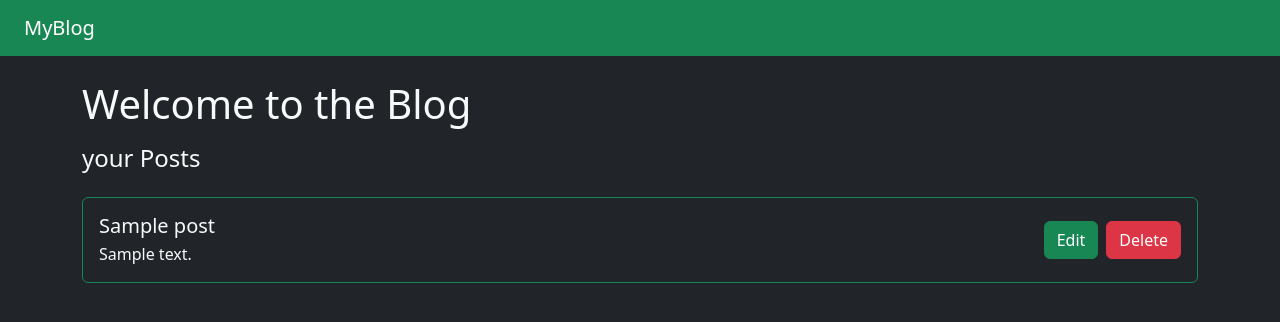
After one commit to mohammadmahdi-safarkhani/blogging-platform, a Django app: a page that uses templates/post/dashboard.html in a window 1280 px wide. The commit adds this page. Shown: the top 322 px of the page. Run offline with Django 5.2, Linux system fonts and the light colour scheme; tables that the repository leaves empty hold one stand-in row (values such as "Sample post"); some libraries are stand-ins or nearby versions.

Commit message:
add edit and delete post and some javascripts helped by AI

```diff
--- a/blog_app/urls.py
+++ b/blog_app/urls.py
@@ -10,8 +10,11 @@ urlpatterns = [
 #-----------------------------------------------------
     # path("home/post/<slug:slug>", views., name="post_detail"),           # posts urls
     path("home/post/add", add_post, name="add_post"),
+    path("home/post/edit/<int:pk>", edit_post, name="edit_post"),
+    path("home/post/del/<int:pk>", delete_post, name="delete_post"),
 
 #-----------------------------------------------------
+    path("dashboard/<str:username>/", dashboard, name="dashboard"),
 
 
 
--- a/blog_app/views.py
+++ b/blog_app/views.py
@@ -29,3 +29,44 @@ def add_post(request):
             return render(request,'post/add_post.html')
     else:
          return render(request,'post/add_post.html')
+#-----------------------------------------------------
+def dashboard(request, username):
+    if not request.user.is_authenticated:
+        redirect('login')
+    user = CustomUser.objects.get(username=username)
+    post = Post.objects.filter(auther=user)
+    return render(request,'post/dashboard.html',{'user':user,'post':post})
+#-----------------------------------------------------
+
+def edit_post(request, pk):
+    if request.user.is_authenticated:
+        post = Post.objects.get(id=pk)
+
+        if request.method == 'POST':
+            title = request.POST['title']
+            content = request.POST['content']
+            published = 'published' in request.POST
+
+            # Update the existing post
+            post.title = title
+            post.content = content
+            post.published = published
+            post.save()
+            messages.success(request,'post edited successfully')
+
+            return redirect('dashboard', username=request.user.username)
+
+        return render(request, 'post/edit_post.html', {'post': post})
+
+
+def delete_post(request, pk):
+    if request.user.is_authenticated:
+        post = Post.objects.get(id=pk)
+        if request.method == 'POST':
+
+            post.delete()
+            messages.success(request,'post deleted successfully')
+            return redirect('dashboard', username=request.user.username)
+
+
+    return redirect('dashboard', username=request.user.username)
--- a/templates/base/home_page.html
+++ b/templates/base/home_page.html
@@ -16,6 +16,7 @@
         {% if request.user.is_authenticated %}
             <a href="{% url 'logout' %}" class="btn btn-outline-light me-2">Logout</a>
             <a href="{% url 'add_post' %}" class="btn btn-success">Add Post</a>
+            <a href="{% url 'dashboard' user.username %}" class="btn btn-primary">Dash board</a>
         {% else %}
             <a href="{% url 'login' %}" class="btn btn-outline-light me-2">Login</a>
             <a href="{% url 'signup' %}" class="btn btn-outline-success">Sign Up</a>
--- /dev/null
+++ b/templates/post/dashboard.html
@@ -0,0 +1,58 @@
+{% extends "base/base.html" %}
+
+{% block content %}
+<div class="container mt-4 text-light">
+    <h1 class="mb-3">Welcome to the Blog</h1>
+    <h4>
+        your Posts
+    </h4>
+
+    <div class="mb-4">
+        {% if request.user.is_authenticated %}
+            <a href="{% url 'logout' %}" class="btn btn-outline-light me-2">Logout</a>
+            <a href="{% url 'add_post' %}" class="btn btn-success">Add Post</a>
+
+
+        {% endif %}
+    </div>
+
+    {% for p in post %}
+
+        <div class="card mb-3 bg-dark border-success text-light">
+            <div class="card-body d-flex align-items-center justify-content-between">
+                <div>
+                    <h5 class="card-title mb-1">{{ p.title }}</h5>
+                    <p class="card-text mb-0">{{ p.content|safe|striptags|truncatechars:50 }}</p>
+                </div>
+                <div class="d-flex">
+                    <a href="{% url 'edit_post' p.id %}" class="btn btn-success ms-3">Edit</a>
+                    <!-- Delete link -->
+                    <a href="#" class="btn btn-danger ms-2"
+                        onclick="event.preventDefault(); confirmDelete({{ p.id }});">
+                        Delete
+                    </a>
+                    <!-- Hidden form -->
+                    <form id="delete-post-{{ p.id }}" method="POST" action="{% url 'delete_post' p.id %}" style="display: none;">
+                        {% csrf_token %}
+                    </form>
+            </div>
+        </div>
+         </div>
+
+
+
+
+
+
+    {% empty %}
+        <p class="text-muted">No posts yet.</p>
+    {% endfor %}
+</div>
+<script>
+  function confirmDelete(postId) {
+    if (confirm("Are you sure you want to delete this post?")) {
+      document.getElementById(`delete-post-${postId}`).submit();
+    }
+  }
+</script>
+{% endblock %}
```
Also changed, not shown: templates/post/edit_post.html (+9 -18 lines).
